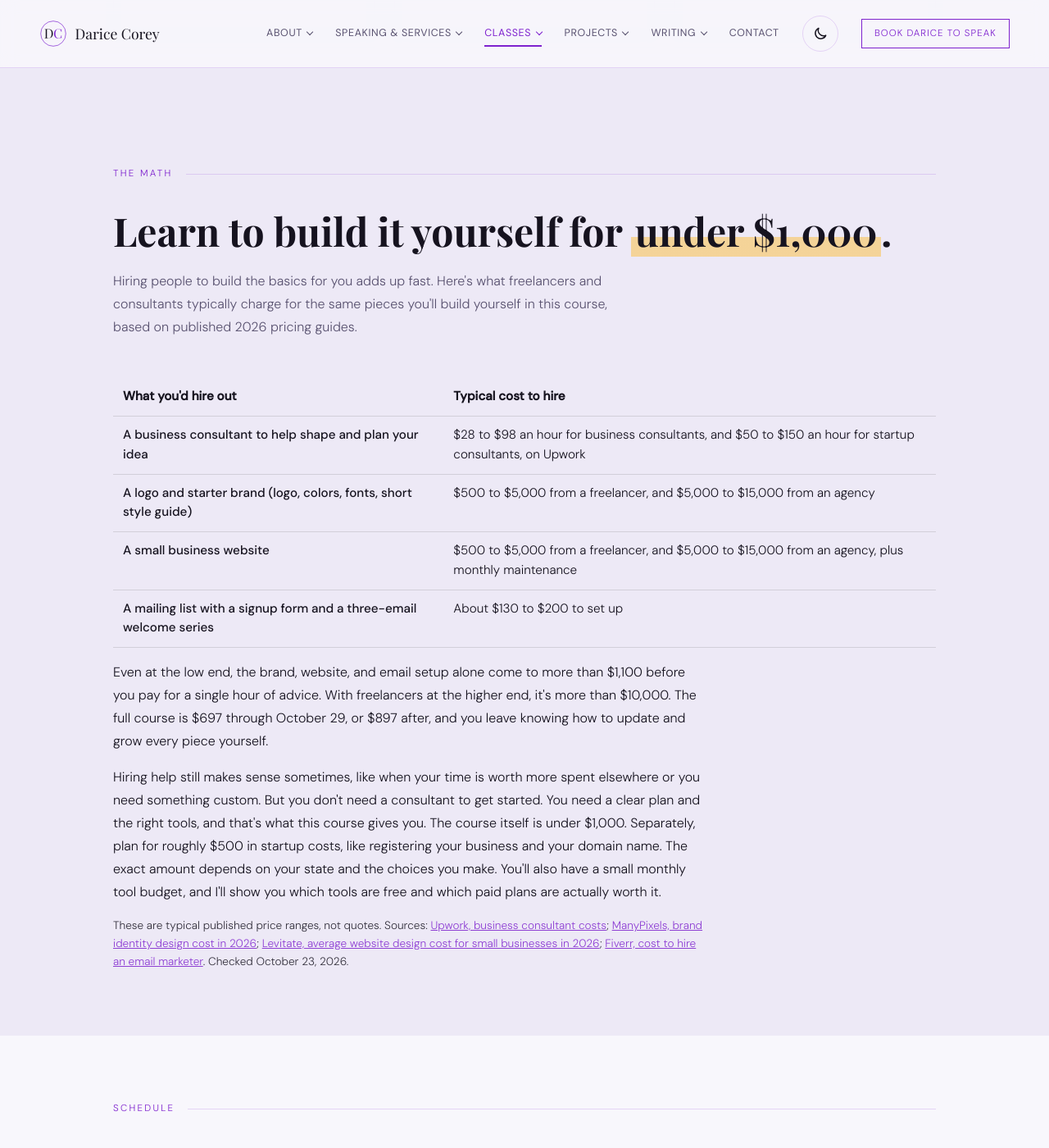
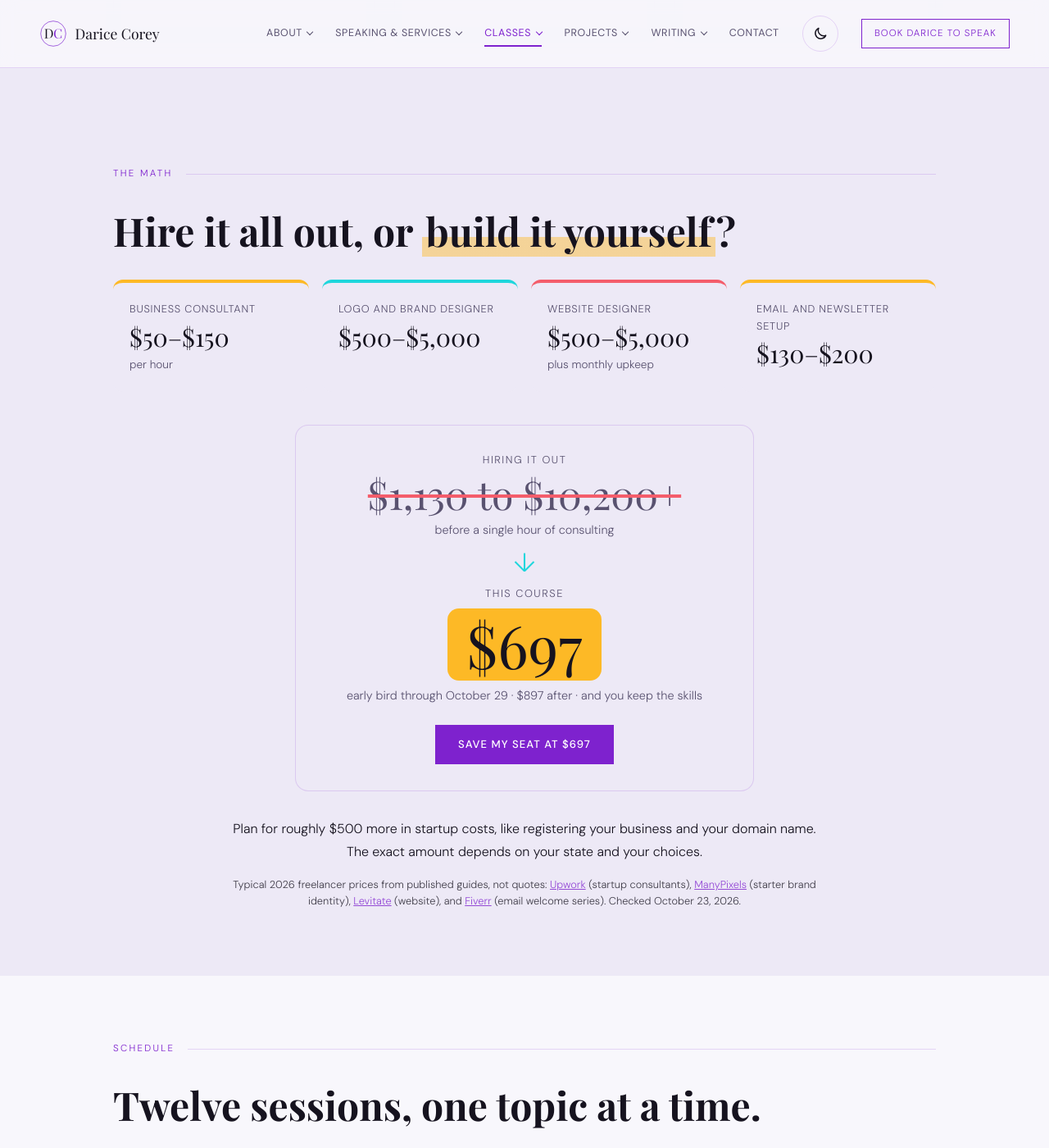
Before and after one commit to dcoreyrasm/dcoreyrasm.github.io, a Jekyll site: the page built from start-your-business.html, in a window 1280 px wide and 1400 px high, scrolled down 2412 px. Shown: the whole window at 82% size. Built offline with Jekyll 4.4.1, drawn with Linux system fonts in a browser that asks for light colours; some web fonts are replaced.

Commit message:
Turn the cost comparison into bold numbers with a crossed-out hire-it-out total and the course price
Co-Authored-By: Claude Opus 5.5 <noreply@anthropic.com>
Claude-Session: https://claude.ai/code/session_01CVTrh3xqG5RQK5WN8V6MV3

```diff
--- a/start-your-business.html
+++ b/start-your-business.html
@@ -32,7 +32,20 @@
     .sched th,.sched td{text-align:left;padding:.7rem .75rem;border-bottom:1px solid rgba(127,127,127,.25);vertical-align:top;line-height:1.55;}
     .sched th{font-weight:600;}
     .sched td:first-child{white-space:nowrap;font-weight:500;}
-    .sched.cost td:first-child{white-space:normal;}
+        .cost-grid{list-style:none;padding:0;margin:2rem 0 2.5rem;display:grid;grid-template-columns:repeat(auto-fit,minmax(200px,1fr));gap:1rem;}
+    .cost-item{background:var(--bg2);border-radius:12px;padding:1.4rem 1.25rem;display:flex;flex-direction:column;gap:.35rem;}
+    .cost-what{font-size:.8rem;letter-spacing:.06em;text-transform:uppercase;color:var(--muted);}
+    .cost-num{font-family:var(--serif);font-size:1.9rem;line-height:1.15;color:var(--cream);}
+    .cost-unit{font-size:.85rem;color:var(--muted);}
+    .cost-total{text-align:center;max-width:560px;margin:0 auto;padding:2rem 1.5rem;border-radius:16px;border:1px solid var(--line);background:var(--bg2);}
+    .cost-total-label{font-size:.8rem;letter-spacing:.12em;text-transform:uppercase;color:var(--muted);margin:0;}
+    .cost-strike{font-family:var(--serif);font-size:clamp(2rem,6vw,3rem);line-height:1.1;margin:.25rem 0 0;color:var(--muted);}
+    .cost-strike s{text-decoration-color:var(--pop-rose);text-decoration-thickness:4px;}
+    .cost-plus{font-size:.9rem;color:var(--muted);margin:.4rem 0 0;}
+    .cost-arrow{font-size:2rem;color:var(--pop-teal);margin:.75rem 0;line-height:1;}
+    .cost-ours{display:inline-block;font-family:var(--serif);font-size:clamp(3rem,10vw,4.5rem);line-height:1;margin:.5rem 0 0;padding:.5rem 1.5rem;border-radius:14px;background:var(--pop-gold);color:var(--pop-ink);}
+    .cost-total .btn-primary{margin-top:1.5rem;}
+    .sr-only{position:absolute;width:1px;height:1px;padding:0;margin:-1px;overflow:hidden;clip:rect(0,0,0,0);white-space:nowrap;border:0;}
     .price-big{font-size:1.75rem;font-weight:600;margin:.5rem 0 .25rem;}
     .price-note{font-size:.9rem;margin:0 0 1rem;opacity:.85;}
     @media (max-width:640px){
@@ -114,25 +127,28 @@
       </div>
     </section>
 
-    <section aria-labelledby="cost-heading">
+    <section aria-labelledby="cost-heading" class="cost-compare">
       <div class="container">
         <p class="section-label">The Math</p>
-        <h2 class="section-heading" id="cost-heading">Learn to build it yourself for <span class="pop-mark">under $1,000</span>.</h2>
-        <p class="section-sub">Hiring people to build the basics for you adds up fast. Here's what freelancers and consultants typically charge for the same pieces you'll build yourself in this course, based on published 2026 pricing guides.</p>
-        <table class="sched cost">
-          <thead>
-            <tr><th scope="col">What you'd hire out</th><th scope="col">Typical cost to hire</th></tr>
-          </thead>
-          <tbody>
-            <tr><td>A business consultant to help shape and plan your idea</td><td>$28 to $98 an hour for business consultants, and $50 to $150 an hour for startup consultants, on Upwork</td></tr>
-            <tr><td>A logo and starter brand (logo, colors, fonts, short style guide)</td><td>$500 to $5,000 from a freelancer, and $5,000 to $15,000 from an agency</td></tr>
-            <tr><td>A small business website</td><td>$500 to $5,000 from a freelancer, and $5,000 to $15,000 from an agency, plus monthly maintenance</td></tr>
-            <tr><td>A mailing list with a signup form and a three-email welcome series</td><td>About $130 to $200 to set up</td></tr>
-          </tbody>
-        </table>
-        <p style="line-height:1.75;max-width:720px;margin-bottom:1rem;">Even at the low end, the brand, website, and email setup alone come to more than $1,100 before you pay for a single hour of advice. With freelancers at the higher end, it's more than $10,000. The full course is $697 through October 29, or $897 after, and you leave knowing how to update and grow every piece yourself.</p>
-        <p style="line-height:1.75;max-width:720px;margin-bottom:1rem;">Hiring help still makes sense sometimes, like when your time is worth more spent elsewhere or you need something custom. But you don't need a consultant to get started. You need a clear plan and the right tools, and that's what this course gives you. The course itself is under $1,000. Separately, plan for roughly $500 in startup costs, like registering your business and your domain name. The exact amount depends on your state and the choices you make. You'll also have a small monthly tool budget, and I'll show you which tools are free and which paid plans are actually worth it.</p>
-        <p style="font-size:.85rem;line-height:1.6;max-width:720px;opacity:.85;">These are typical published price ranges, not quotes. Sources: <a href="https://www.upwork.com/hire/business-consultants/cost/" target="_blank" rel="noopener" style="color:var(--coral);">Upwork, business consultant costs</a>; <a href="https://www.manypixels.co/blog/brand-design/brand-identity-design-cost" target="_blank" rel="noopener" style="color:var(--coral);">ManyPixels, brand identity design cost in 2026</a>; <a href="https://www.levitate.ai/blog-posts/average-website-design-cost-for-small-businesses-in-2026" target="_blank" rel="noopener" style="color:var(--coral);">Levitate, average website design cost for small businesses in 2026</a>; <a href="https://fiverr.com/resources/guides/costs/email-marketer" target="_blank" rel="noopener" style="color:var(--coral);">Fiverr, cost to hire an email marketer</a>. Checked October 23, 2026.</p>
+        <h2 class="section-heading" id="cost-heading">Hire it all out, or <span class="pop-mark">build it yourself</span>?</h2>
+        <ul class="cost-grid" aria-label="Typical cost to hire it out">
+          <li class="cost-item pop-card gold"><span class="cost-what">Business consultant</span><span class="cost-num">$50&ndash;$150</span><span class="cost-unit">per hour</span></li>
+          <li class="cost-item pop-card teal"><span class="cost-what">Logo and brand designer</span><span class="cost-num">$500&ndash;$5,000</span></li>
+          <li class="cost-item pop-card rose"><span class="cost-what">Website designer</span><span class="cost-num">$500&ndash;$5,000</span><span class="cost-unit">plus monthly upkeep</span></li>
+          <li class="cost-item pop-card gold"><span class="cost-what">Email and newsletter setup</span><span class="cost-num">$130&ndash;$200</span></li>
+        </ul>
+        <div class="cost-total">
+          <p class="cost-total-label">Hiring it out</p>
+          <p class="cost-strike"><s><span class="sr-only">Typical cost to hire it out: </span>$1,130 to $10,200+</s></p>
+          <p class="cost-plus">before a single hour of consulting</p>
+          <p class="cost-arrow" aria-hidden="true">&darr;</p>
+          <p class="cost-total-label">This course</p>
+          <p class="cost-ours"><span class="sr-only">Course price: </span>$697</p>
+          <p class="cost-plus">early bird through October 29 &middot; $897 after &middot; and you keep the skills</p>
+          <a href="https://buy.stripe.com/3cI9AU9JleldeSK1uJ6J209" class="btn-primary" target="_blank" rel="noopener">Save My Seat at $697</a>
+        </div>
+        <p style="line-height:1.75;max-width:720px;margin:2rem auto 0;text-align:center;">Plan for roughly $500 more in startup costs, like registering your business and your domain name. The exact amount depends on your state and your choices.</p>
+        <p style="font-size:.8rem;line-height:1.6;max-width:720px;margin:1rem auto 0;text-align:center;opacity:.8;">Typical 2026 freelancer prices from published guides, not quotes: <a href="https://www.upwork.com/hire/business-consultants/cost/" target="_blank" rel="noopener" style="color:var(--coral);">Upwork</a> (startup consultants), <a href="https://www.manypixels.co/blog/brand-design/brand-identity-design-cost" target="_blank" rel="noopener" style="color:var(--coral);">ManyPixels</a> (starter brand identity), <a href="https://www.levitate.ai/blog-posts/average-website-design-cost-for-small-businesses-in-2026" target="_blank" rel="noopener" style="color:var(--coral);">Levitate</a> (website), and <a href="https://fiverr.com/resources/guides/costs/email-marketer" target="_blank" rel="noopener" style="color:var(--coral);">Fiverr</a> (email welcome series). Checked October 23, 2026.</p>
       </div>
     </section>
 
```
